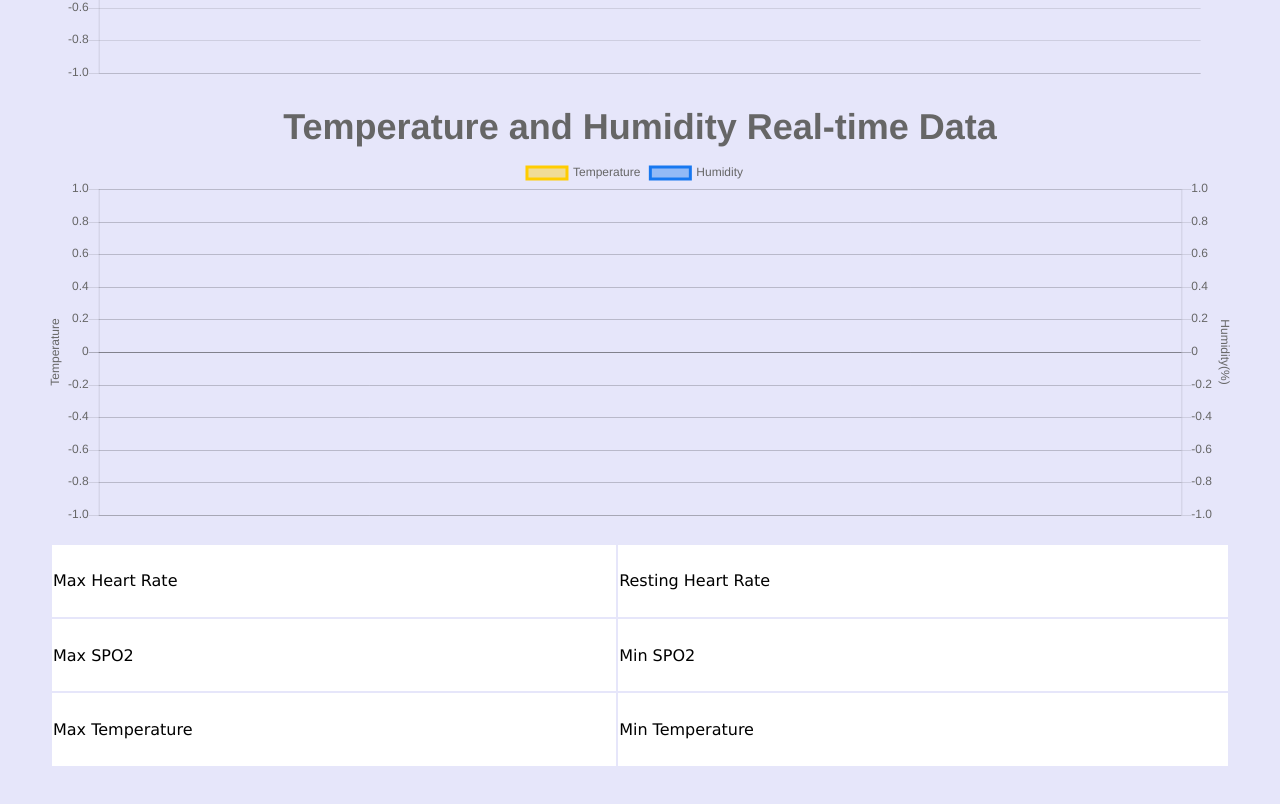
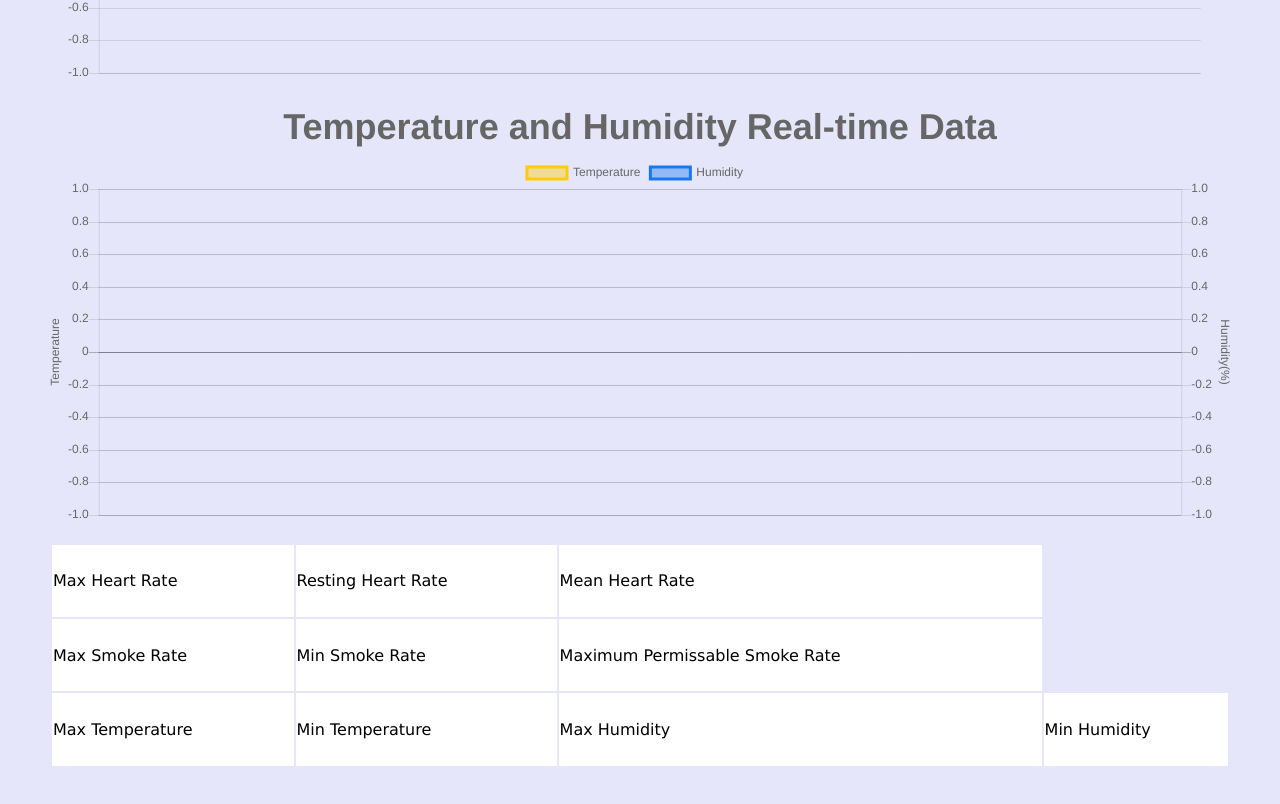
Before and after one commit to mgella/Test2, a website: page public/index.html in a window 1280 px wide. Shown: the part 915-1719 px from the top of the page. Drawn offline with Linux system fonts and the light colour scheme.

Commit message:
Update index.html

```diff
--- a/public/index.html
+++ b/public/index.html
@@ -20,14 +20,18 @@
             <tr>
                 <td bgcolor="#fff"><p id="label1"></p><p class="labels">Max Heart Rate</p></td>
                 <td bgcolor="#fff"><p id="label2"></p><p class="labels">Resting Heart Rate</p></td>
+                <td bgcolor="#fff"><p id="label7"></p><p class="labels">Mean Heart Rate</p></td>
             </tr>
             <tr>
-                <td bgcolor="#fff"><p id="label3"></p><p class="labels">Max SPO2</p></td>
-                <td bgcolor="#fff"><p id="label4"></p><p class="labels">Min SPO2</p></td>
+                <td bgcolor="#fff"><p id="label3"></p><p class="labels">Max Smoke Rate</p></td>
+                <td bgcolor="#fff"><p id="label4"></p><p class="labels">Min Smoke Rate</p></td>
+                  <td bgcolor="#fff"><p id="label8"></p><p class="labels">Maximum Permissable Smoke Rate</p></td>
             </tr>
             <tr>
                 <td bgcolor="#fff"><p id="label5"></p><p class="labels">Max Temperature</p></td>
                 <td bgcolor="#fff"><p id="label6"></p><p class="labels">Min Temperature</p></td>
+                <td bgcolor="#fff"><p id="label9"></p><p class="labels">Max Humidity</p></td>
+                <td bgcolor="#fff"><p id="label10"></p><p class="labels">Min Humidity</p></td>
             </tr>
             </table>
     </div>
```
